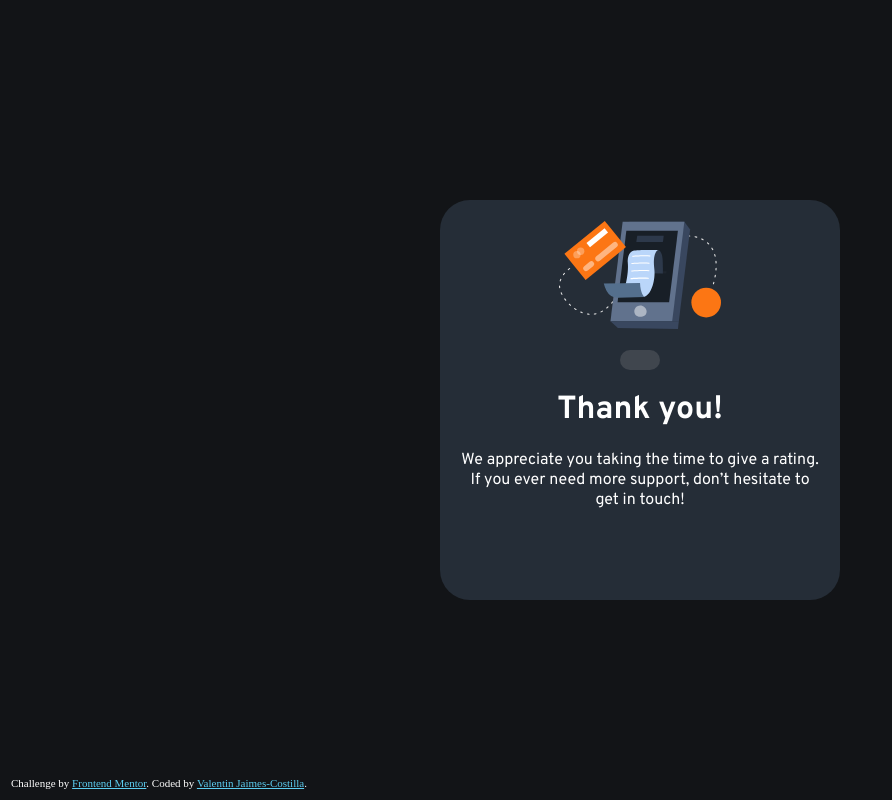
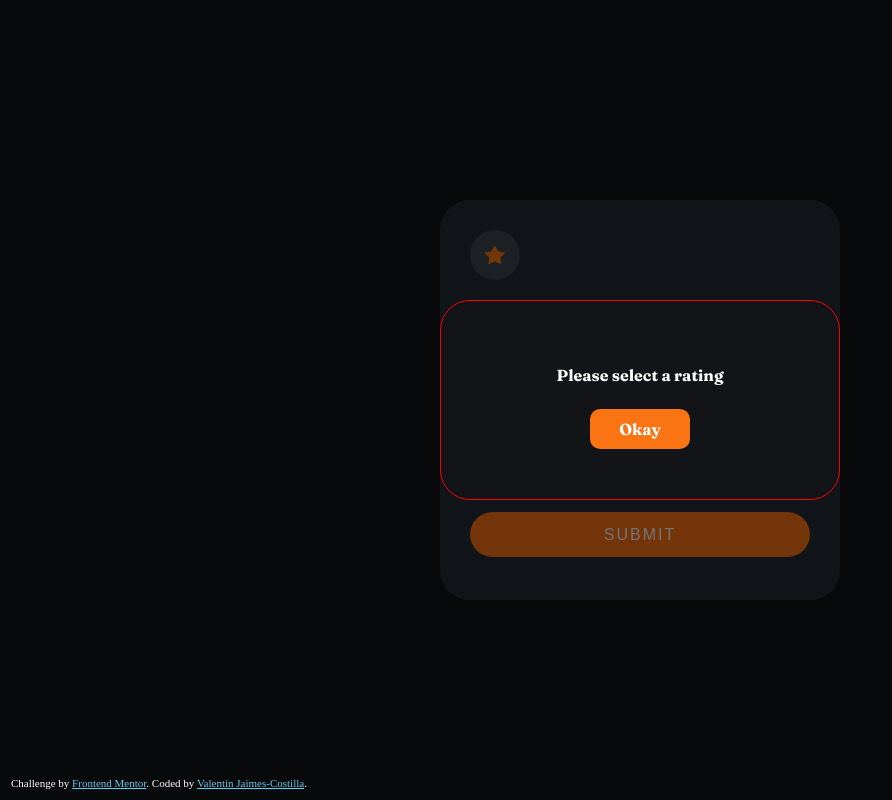
Before and after one commit to vjaimes/Rating-Component, a plain HTML site: page index.html in a window 1280 px wide. Both pictures are taken after a click on the button "SUBMIT". Shown: the whole page, without its empty margins (0-892 px from the left). Drawn offline with Linux system fonts and the light colour scheme.

Commit message:
Add files via upload

```diff
--- a/index.html
+++ b/index.html
@@ -27,6 +27,13 @@
     <title>Frontend Mentor | Interactive rating component</title>
   </head>
   <body>
+    <!-- error message -->
+    <div class="alert hide-shallow">
+      <div class="msg-box">
+        <p>Please select a rating</p>
+        <button id="alert-btn">Okay</button>
+      </div>
+    </div>
     <!-- Rating state start -->
 
     <main class="container">
@@ -54,7 +61,7 @@
 
     <!-- Thank you state start -->
 
-    <div class="ty-state hide">
+    <div class="ty-state hide-strict">
       <div class="phone-container">
         <img
           src="images/illustration-thank-you.svg"
--- a/queries.css
+++ b/queries.css
@@ -1,7 +1,7 @@
 @media (max-width: 24em) {
   .container,
   .ty-state {
-    width: 90vw;
+    width: 95vw;
   }
 
   .rating-container {
@@ -20,4 +20,8 @@
     width: 4.5rem;
     height: 4.5rem;
   }
+
+  .msg-box {
+    width: 30rem;
+  }
 }
--- a/script.js
+++ b/script.js
@@ -4,6 +4,8 @@ const containerRate = document.querySelector(".container");
 const tyState = document.querySelector(".ty-state");
 const btnSubmit = document.querySelector(".submit");
 const rated = document.querySelector(".rated");
+const alert = document.querySelector(".alert");
+const alertBtn = document.getElementById("alert-btn");
 
 const rateChildren = Array.from(rating.children);
 
@@ -24,7 +26,16 @@ rating.addEventListener("click", function (e) {
 });
 
 btnSubmit.addEventListener("click", function () {
-  containerRate.classList.add("hide");
-  tyState.classList.remove("hide");
-  rated.textContent = `You selected ${selected.id} out of 5`;
+  console.log(selected);
+  if (!selected) {
+    alert.classList.remove("hide-shallow");
+  } else {
+    containerRate.classList.add("hide-strict");
+    tyState.classList.remove("hide-strict");
+    rated.textContent = `You selected ${selected.id} out of 5`;
+  }
 });
+
+alertBtn.addEventListener("click", function () {
+  alert.classList.add("hide-shallow");
+});
--- a/style.css
+++ b/style.css
@@ -22,11 +22,17 @@ body {
   place-items: center;
   height: 100vh;
   background-color: var(--Very-Dark-Blue);
+  position: relative;
 }
 
 /* ****************************** */
 /* Helpers */
-.hide {
+.hide-shallow {
+  opacity: 0;
+  pointer-events: none;
+}
+
+.hide-strict {
   display: none !important;
 }
 /* ****************************** */
@@ -170,3 +176,50 @@ button {
 .attribution a {
   color: hsl(194, 83%, 65%);
 }
+
+.alert {
+  position: absolute;
+  display: grid;
+  place-items: center;
+  width: 100%;
+  height: 100%;
+  background-color: #0000008a;
+  color: #fff;
+  font-family: "Fraunces", sans-serif;
+}
+
+.msg-box {
+  position: relative;
+  display: flex;
+  flex-direction: column;
+  align-items: center;
+  justify-content: center;
+  width: 40rem;
+  height: 20rem;
+  background-color: var(--Very-Dark-Blue);
+  border: 1px solid red;
+  border-radius: 3rem;
+}
+
+.msg-box > p {
+  font-size: 1.6rem;
+  margin-bottom: 5rem;
+}
+
+.msg-box > button {
+  position: absolute;
+  bottom: 5rem;
+  font-family: "Fraunces", sans-serif;
+  font-size: 1.6rem;
+  border: none;
+  width: 10rem;
+  height: 4rem;
+  border-radius: 1rem;
+  color: #fff;
+  background-color: var(--Orange);
+}
+
+.msg-box > button:hover {
+  background-color: #fff;
+  color: var(--Orange);
+}
```
